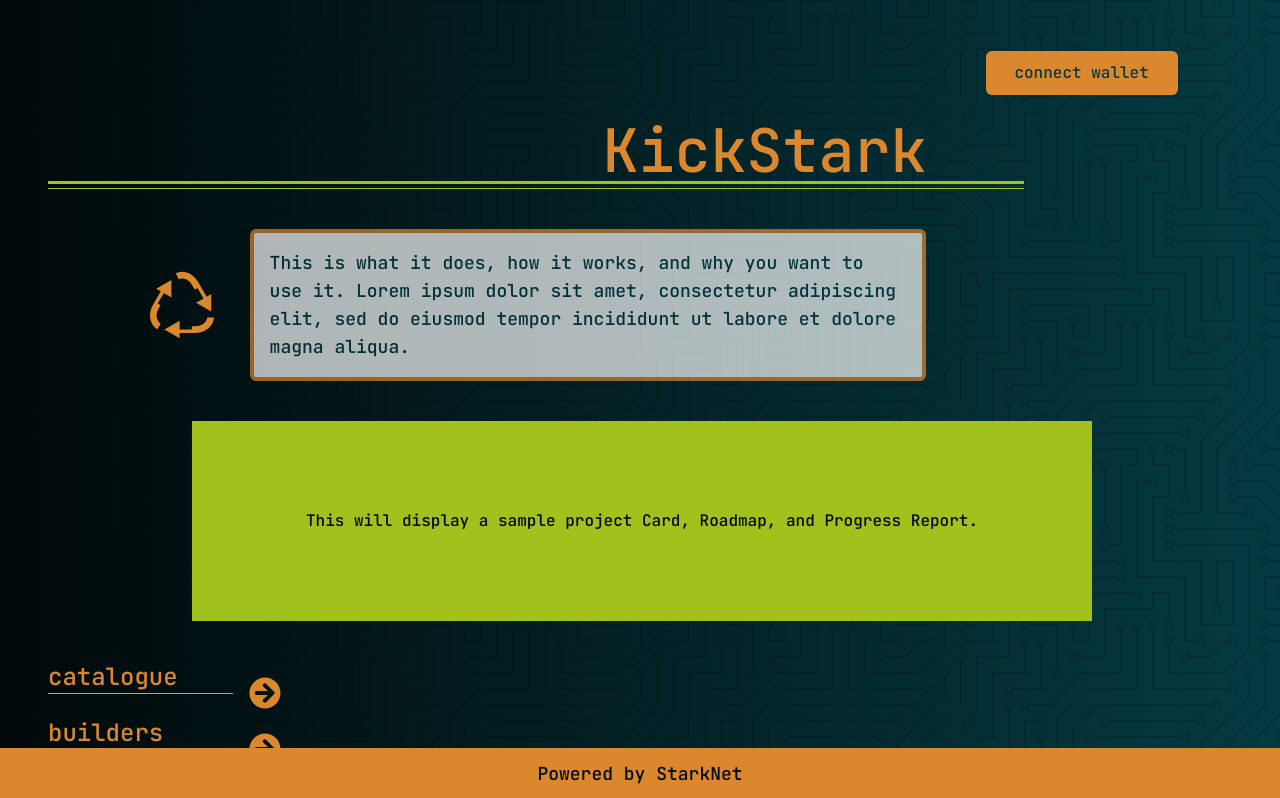
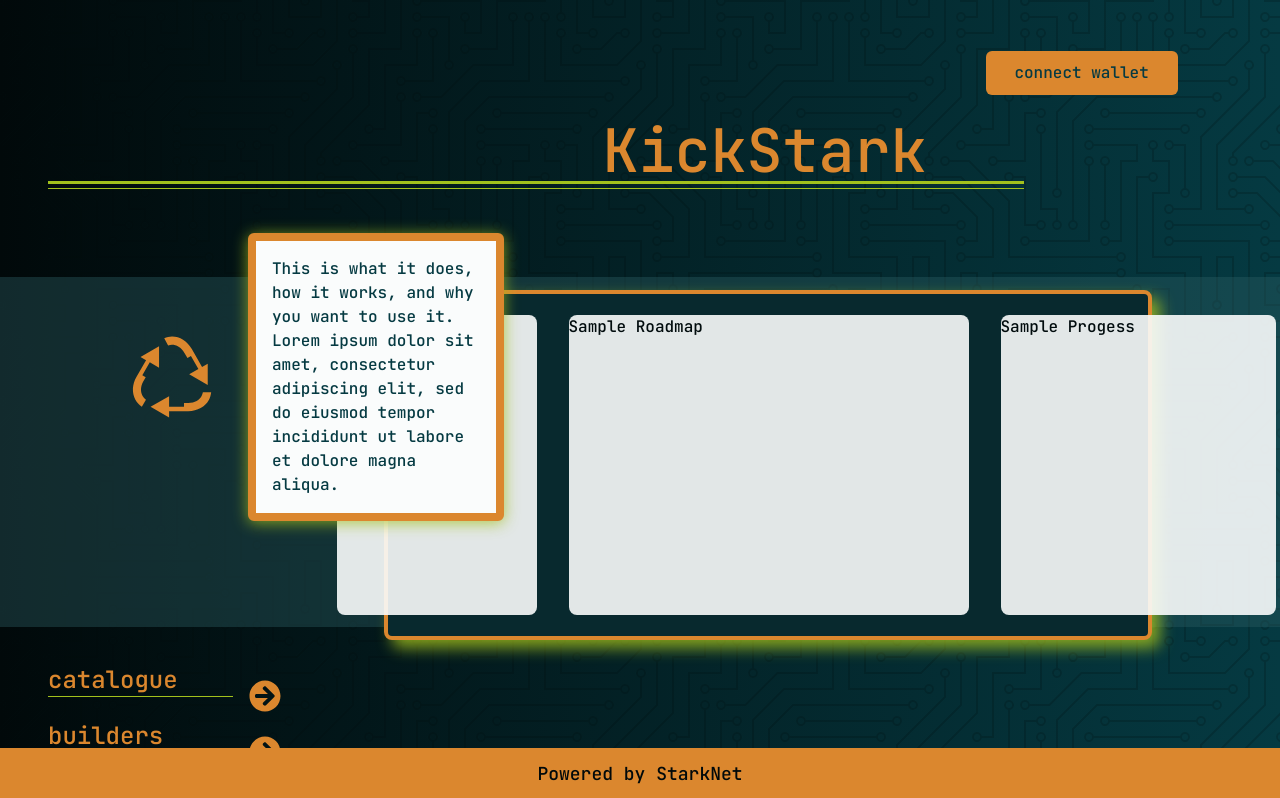
Before and after one commit to DLRFC/KickStark, a Next.js app: page / in a window 1280 px wide. Shown: the top 798 px of the page. Built offline with nearby package versions, Linux system fonts and the light colour scheme; no server answers; what web3.storage would draw is missing.

Commit message:
update menu item layout

```diff
--- a/components/carousel/index.tsx
+++ b/components/carousel/index.tsx
@@ -27,8 +27,10 @@
         //     })}
         // </div>
 
-        <div className="w-[900px] h-[200px] flex justify-center place-items-center mb-10 ml-[15%] bg-brand-green text-brand-darkest">
-            <div>This is a carousel that will display the project cards.</div>
+        <div className="flex item-center ml-[10%]">
+            <div className="h-[300px] w-[275px] mx-4 bg-brand-gray opacity-[90%] rounded-lg">Sample Card</div>
+            <div className="h-[300px] w-[275px] mx-4 bg-brand-gray opacity-[90%] rounded-lg">Sample Roadmap</div>
+            <div className="h-[300px] w-[275px] mx-4 bg-brand-gray opacity-[90%] rounded-lg">Sample Progess</div>
         </div>
     )
 }
--- a/components/menu/MenuItem.tsx
+++ b/components/menu/MenuItem.tsx
@@ -36,20 +36,28 @@
                             <hr className="border-1 border-brand-green mb-1"></hr>
                             <hr className="border-1 border-brand-green"></hr>
                         </div>
+                    </div>
 
-                        <div className="flex flex-row mx-[10%] py-10 items-center">
-                            <div className="pr-8">
-                                {icon}
-                            </div>
-                            <div className=" p-4 bg-brand-gray opacity-[70%] border-4 border-brand-orange rounded-md">
-                                <div className="text-brand-dark text-lg">{content}</div>
+                    <div className="grid py-6">
+                        <div className="z-0 col-start-1 row-start-1 h-[350px] w-full mt-16 bg-brand-teal opacity-[40%]">
+
+                        </div>
+                        <div className="z-20 col-start-1 row-start-1">
+                            <div className="flex flex-row mx-[10%] mt-5 items-center">
+                                <div className="pr-8">
+                                    {icon}
+                                </div>
+                                <div className="w-[25%] p-4 bg-brand-gray border-8 border-brand-orange rounded-md shadow-menuInfo shadow-brand-green/80">
+                                    <div className="text-brand-dark text-md">{content}</div>
+                                </div>
                             </div>
                         </div>
+                        <div className="z-10 col-start-1 row-start-1 w-[60%] h-[350px] mt-[6%] ml-[30%] flex justify-center place-items-center bg-brand-darker border-4 border-brand-orange rounded-lg text-brand-darkest shadow-menuContent shadow-brand-green/80">
+                            {component}
+                        </div>
+                        {(Id === 2 || Id === 4) && (<div className="pt-10 pl-[45%] text-brand-green text-center">{link}</div>)}
                     </div>
 
-                    <div>{component}</div>
-
-                    {(Id === 2 || Id === 4) && (<div className="pb-10 text-brand-green text-center">{link}</div>)}
 
                 </div>
             )}
--- a/components/menu/ProjectPreview.tsx
+++ b/components/menu/ProjectPreview.tsx
@@ -5,8 +5,10 @@
 // status inside the 'Deliverable' heading of front page menu
 const ProjectPreview: FC = () => {
     return (
-        <div className="w-[900px] h-[200px] flex justify-center place-items-center mb-10 ml-[15%] bg-brand-green text-brand-darkest">
-            <div>This will display a sample project Card, Roadmap, and Progress Report.</div>
+        <div className="flex item-center ml-[10%]">
+            <div className="h-[300px] w-[200px] mx-4 bg-brand-gray opacity-[90%] rounded-lg">Sample Card</div>
+            <div className="h-[300px] w-[400px] mx-4 bg-brand-gray opacity-[90%] rounded-lg">Sample Roadmap</div>
+            <div className="h-[300px] w-[275px] mx-4 bg-brand-gray opacity-[90%] rounded-lg">Sample Progess</div>
         </div>
     )
 }
--- a/components/menu/index.tsx
+++ b/components/menu/index.tsx
@@ -19,7 +19,7 @@
       id: 1,
       title: "KickStark",
       content: "This is what it does, how it works, and why you want to use it. Lorem ipsum dolor sit amet, consectetur adipiscing elit, sed do eiusmod tempor incididunt ut labore et dolore magna aliqua.",
-      icon: <GiRecycle color="#db872e" fontSize="4.5em"/>,
+      icon: <GiRecycle color="#db872e" fontSize="5.5em"/>,
       link: <Link href="/catalogue"><a>Explore the <span className="underline">full catalogue</span> of active projects</a></Link>,
       component: <ProjectPreview />
     },
@@ -27,7 +27,7 @@
       id: 2,
       title: "catalogue",
       content: "Browse the exciting new projects being powered by KickStark! Select any project below for more details and to contribute funding.",
-      icon: <DiCodeigniter color="#db872e" fontSize="4em"/>,
+      icon: <DiCodeigniter color="#db872e" fontSize="5em"/>,
       link: <Link href="/catalogue"><a>Explore the <span className="underline">full catalogue</span> of active projects</a></Link>,
       component: <ProjectCarousel />
     },
@@ -35,7 +35,7 @@
       id: 3,
       title: "builders",
       content: "Start here to create your project profile and get funded! After submitting this form you will proceed to set up your roadmap and investment terms.",
-      icon: <GoTools color="#db872e" fontSize="4em"/>,
+      icon: <GoTools color="#db872e" fontSize="5em"/>,
       link: <Link href="/catalogue"><a>Explore the <span className="underline">full catalogue</span> of active projects</a></Link>,
       component: <CardForm />
     },
@@ -43,7 +43,7 @@
       id: 4,
       title: "investors",
       content: "Some more detail about what to expect when you fund a project. Link to full catalogue page or connect your wallet to access your personal Investor's Dashboard.",
-      icon: <GiTakeMyMoney color="#db872e" fontSize="5em"/>,
+      icon: <GiTakeMyMoney color="#db872e" fontSize="6em"/>,
       link: <Link href="/catalogue"><a>Explore the <span className="underline">full catalogue</span> of active projects</a></Link>,
       component: <InvestorPreview />
     },
--- a/components/projects/ProgressReport.tsx
+++ b/components/projects/ProgressReport.tsx
@@ -63,7 +63,7 @@
         },
       ]
 
-    function classNames(...classes) {
+    function classNames(...classes: any) {
         return classes.filter(Boolean).join(' ')
     }
     return (
--- a/tailwind.config.js
+++ b/tailwind.config.js
@@ -2,7 +2,7 @@
 module.exports = {
     content: [
         "./pages/**/*.{js,ts,jsx,tsx}",
-    "./components/**/*.{js,ts,jsx,tsx}",
+        "./components/**/*.{js,ts,jsx,tsx}"
     ],
     theme: {
         extend: {
@@ -10,22 +10,26 @@
                 brand: {
                     gray: "#fafcfc",
                     orange: "#db872e",
-          orange2: "#ffa500",
+                    orange2: "#c7935d",
                     green: "#A2C11C",
-          green2: "#acb877",
+                    green2: "#fcf18d",
+                    purple: "#bfadcc",
                     teal: "#2C5D63",
                     dark: "#053a42",
-          darkest: "#01090a",
-        },
+                    darker: "#08292e",
+                    darkest: "#01090a"
+                }
             },
             fontFamily: {
                 sans: ["JetBrains Mono"],
-        year: ["Poppins"],
+                year: ["Poppins"]
             },
             boxShadow: {
                 card: "12px 22px 15px 0 rgba(0, 0, 0, 0.1)",
+                menuContent: "8px 8px 15px 0 rgba(0, 0, 0, 0.1)",
+                menuInfo: "0 2px 15px 0px rgba(0, 0, 0, 0.1)"
+            }
+        }
     },
-    },
-  },
-  plugins: [],
-};
+    plugins: []
+}
```
Lines whose indentation alone changed are shown as unchanged.
